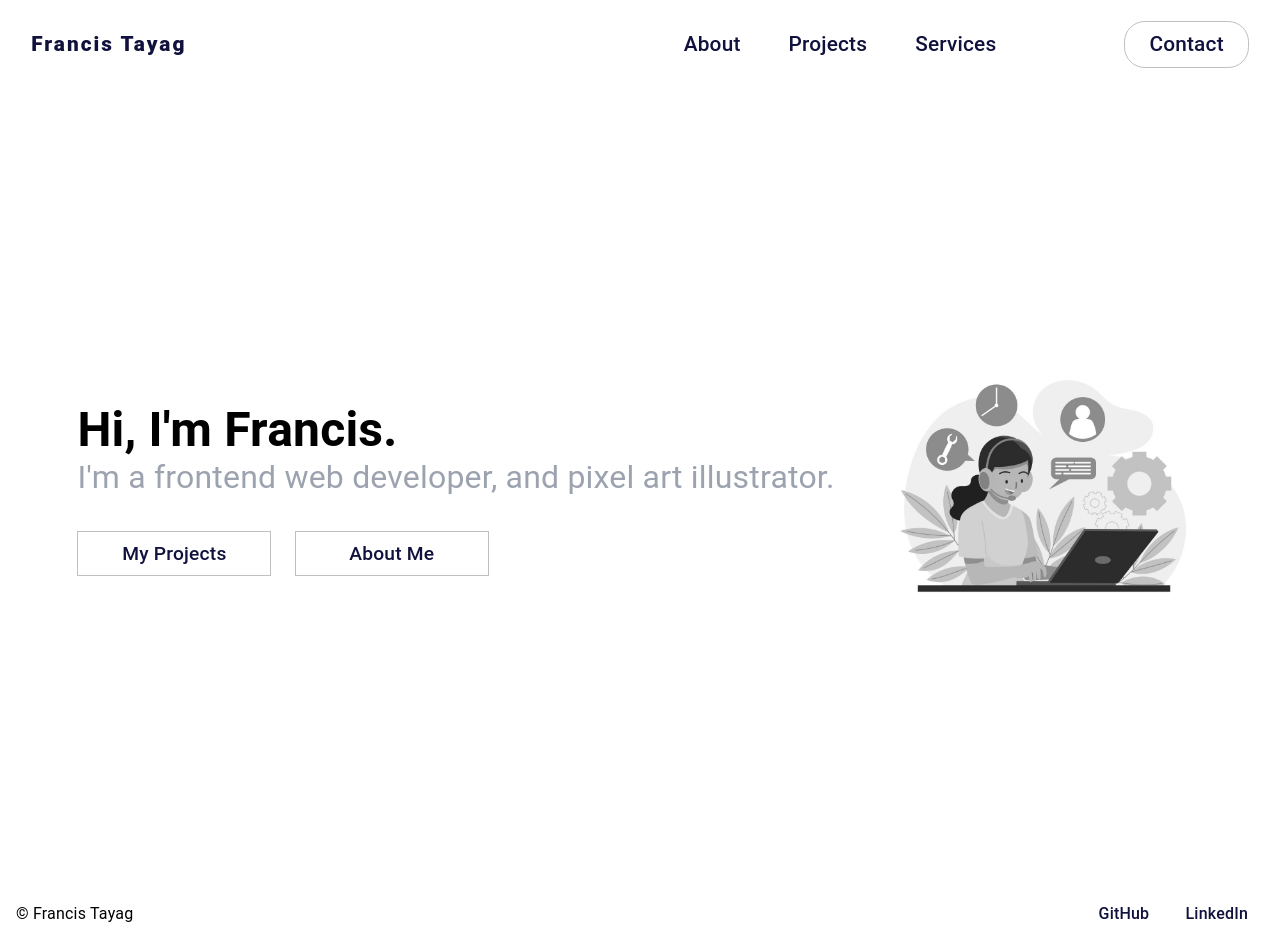
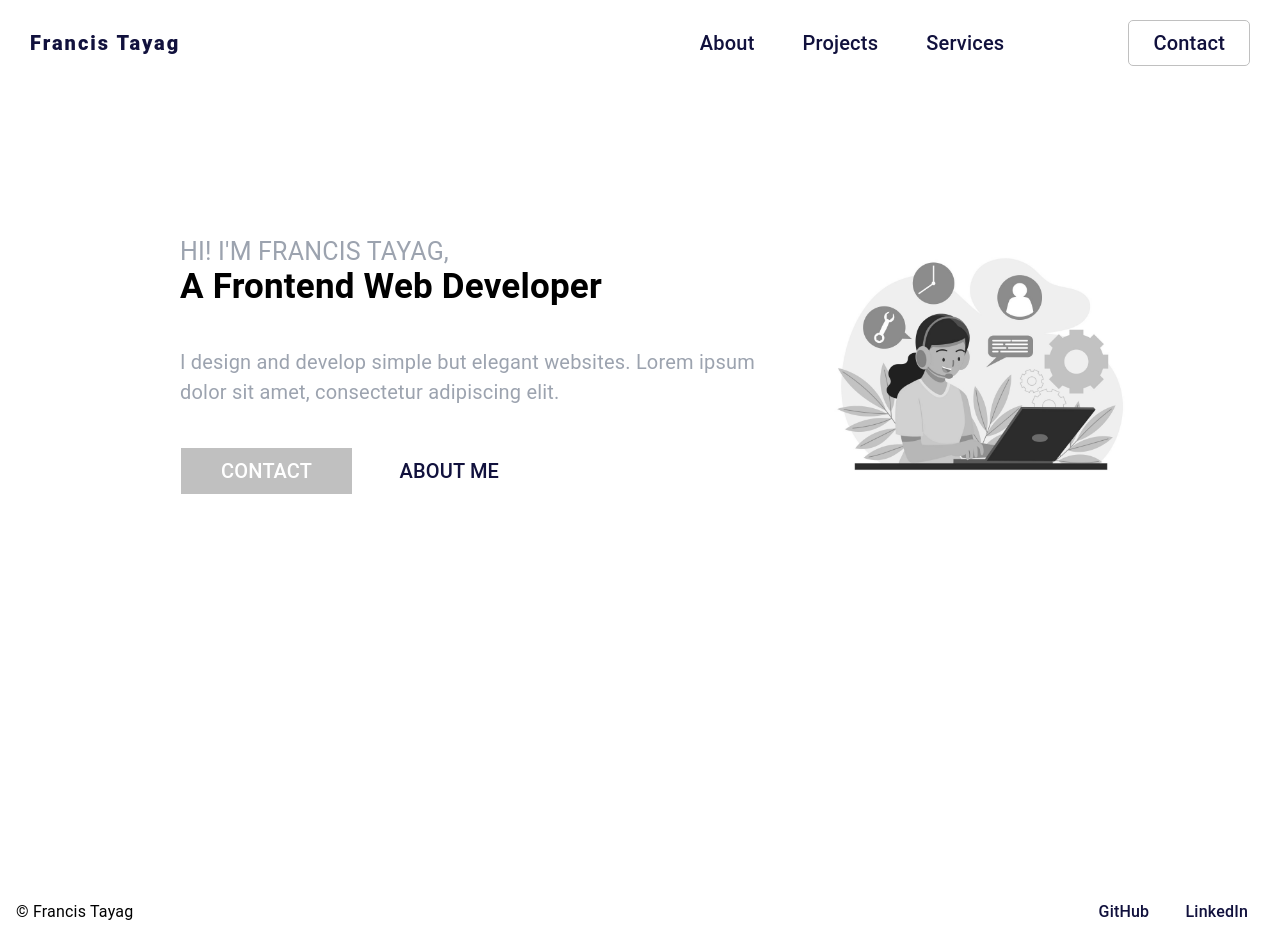
Before and after one commit to fmtayag/fmtayag.github.io, an Astro site: page / in a window 1280 px wide. Built offline with nearby package versions, Linux system fonts and the light colour scheme; Astro itself is replaced by a stand-in of ours.

Commit message:
Redesigned landing page

```diff
--- a/src/components/Profile.astro
+++ b/src/components/Profile.astro
@@ -1,6 +1,7 @@
 ---
 import { Image } from 'astro:assets';
 import asideImage from '@images/placeholder-1.png';
+import placeholdSocialImage from '@images/facebook.png';
 
 import * as myProfile from '@content/profile/text.md';
 ---
@@ -9,17 +10,22 @@ import * as myProfile from '@content/profile/text.md';
     @import '@styles/profile.css';
 </style>
 
-<div class="profile">
-    <div class="introduction">
-        <h1>{myProfile.frontmatter.title}</h1>
-        <p>{myProfile.frontmatter.subtitle}</p>
-        <div class="links">
-            <a href="/">My Projects</a>
-            <a href="/">About Me</a>
+<div class="page">
+    <div class="container">
+        <div class="introduction">
+            <p>Hi! I'm Francis Tayag,</p>
+            <p>A Frontend Web Developer</p>
+            <p>I design and develop simple but elegant websites. Lorem ipsum dolor sit amet, consectetur adipiscing elit.</p>
+            <div class="links">
+                <a class="primary" href="/">Contact</a>
+                <a class="tertiary" href="/">About Me</a>
+            </div>
+
+        </div>
+
+        <div class="picture-container">
+            <Image src={asideImage} alt="Aside" />
         </div>
     </div>
 
-    <div class="picture-container">
-        <Image src={asideImage} alt="Aside" />
-    </div>
 </div>
--- a/src/styles/general.css
+++ b/src/styles/general.css
@@ -1,5 +1,5 @@
 /* For debugging only */
-/* * { outline: 1px solid #e6e3db; }   */
+/* * { outline: 1px solid #e6e3db; }    */
 
 :root {
   --color1: silver;
--- a/src/styles/navbar.css
+++ b/src/styles/navbar.css
@@ -5,7 +5,7 @@
     /* position: fixed;
     width: 100%; */
 
-    font-size: 1.3em;
+    font-size: 1.25em;
 }
 
 #normal {
@@ -36,11 +36,15 @@
     text-align: center;
 }
 
+#links a:hover {
+
+}
+
 #contact {
     margin-inline: 5em 0;
     padding: 0.5em 1em;
     border: 1px solid var(--color1);
-    border-radius: 1em;
+    border-radius: 0.25em;
 }
 
 #responsive {
--- a/src/styles/profile.css
+++ b/src/styles/profile.css
@@ -1,17 +1,109 @@
-.profile {
+.page {
+    height: 100vh;
+    font-size: 1.25em;
+}
+
+.container {
     display: flex;
     flex-direction: row;
     justify-content: center;
     align-items: center;
-    height: 100vh;
+    height: 70vh;
 
     animation: fadeInFromLeft ease-in 0.5s;
     animation-iteration-count: 1;
     animation-fill-mode: forwards;
-    /* border: 5px solid red; */
 }
 
-@keyframes fadeInFromLeft {
+.introduction {
+    /* align-self: auto; */
+    display: flex;
+    flex-direction: column;
+    align-content: center;
+    flex-basis: 30em;
+    margin-inline: 2em;
+}
+
+.introduction p:nth-child(1) {
+    font-size: 1.25em;
+    font-weight: 400;
+    text-transform: uppercase;
+    text-align: left;
+
+    color: #9CA3AF;
+
+    display: inline;
+    margin: 0;
+}
+
+.introduction p:nth-child(2) {
+    font-size: 1.75em;
+    font-weight: 600;
+    text-align: left;
+
+    margin: 0;
+}
+
+.introduction p:nth-child(3) {
+    margin-top: 2em;
+    margin-bottom: 0;
+    font-size: 1em;
+    line-height: 1.5em;
+
+    color: #9CA3AF;
+}
+
+.links {
+    margin-top: 1em;
+}
+
+.links a {
+    display: inline-block;
+    background-color: var(--white);
+
+    /* border-radius: 0.25em; */
+    border: 1px solid var(--white);
+
+    text-align: center;
+    text-transform: uppercase;
+
+    margin-top: 1em;
+    padding-inline: 2em;
+    padding-top: 0.55em;
+    padding-bottom: 0.55em;
+
+    -webkit-transition: background-color .3s ease-in;
+    -ms-transition: background-color .3s ease-in;
+    transition: all .3s ease-in;
+}
+
+.links a.primary {
+    background-color: var(--color1);
+    color: white;
+    /* box-shadow: 3px 3px rgb(103, 174, 255); */
+}
+
+.links a.icon img {
+    width: 32px;
+    height: 32px;
+}
+
+.links a.icon {
+    margin: 0;
+    padding: 0;
+}
+
+
+.links a:hover:not(.highlight) {
+    /* background-color: var(--black); */
+    -webkit-transition: background-color .3s ease-in;
+    -ms-transition: background-color .3s ease-in;
+    transition: all .3s ease-in;
+    border: 1px solid var(--black);
+    /* color: var(--white); */
+}
+
+/* @keyframes fadeInFromLeft {
     0% {
         transform: translateX(-20px);
         opacity: 0;
@@ -21,19 +113,7 @@
         transform: translateX(0);
         opacity: 1;
     }
-}
-
-.profile>div {
-    margin-inline: 3vmin;
-}
-
-.profile>.introduction {
-    /* align-self: auto; */
-    align-self: center;
-    display: flex;
-    flex-direction: column;
-    align-content: center;
-}
+} */
 
 .picture-container>img {
     width: 25vw;
@@ -41,60 +121,8 @@
     /* border-radius: 50%; */
 }
 
-.introduction>h1 {
-    font-size: 3rem;
-    display: inline;
-    /* border: 1px solid black; */
-    text-align: left;
-    margin: 0;
-}
-
-.introduction > p {
-    color: #9CA3AF;
-    font-size: 2rem;
-    /* border: 1px solid black; */
-    text-align: left;
-    margin: 0;
-}
-
-.links {
-    margin-top: 1em;
-}
-
-.links a:nth-child(1) {
-    margin-left: 0;
-}
-
-.links a {
-    display: inline-block;
-    border: 1px solid var(--color1);
-    background-color: var(--white);
-    width: 15vw;
-
-    text-align: center;
-    font-size: 1.2rem;
-
-    margin-inline: 0.5em;
-    margin-top: 1em;
-    padding-top: 0.5em;
-    padding-bottom: 0.5em;
-
-    -webkit-transition: background-color .3s ease-in;
-    -ms-transition: background-color .3s ease-in;
-    transition: all .3s ease-in;
-}
-
-.links a:hover {
-    background-color: var(--black);
-    -webkit-transition: background-color .3s ease-in;
-    -ms-transition: background-color .3s ease-in;
-    transition: all .3s ease-in;
-    border-color: var(--black);
-    color: var(--white);
-}
-
-@media only screen and (max-width: 640px) {
-    .profile {
+@media only screen and (max-width: 768px) {
+    .container {
         flex-direction: column;
         justify-content: flex-start;
         margin: 0;
@@ -103,26 +131,28 @@
     .introduction {
         order: 2;
         align-items: center;
-        margin: 0;
+        margin-top: 0.5em;
+        margin-inline: 0;
     }
 
-    .introduction>h1 {
-        font-size: 2rem;
+    .introduction > p:nth-child(1) {
+        font-size: 1.25em;
+        text-align: center;
+    }
+
+    .introduction > p:nth-child(2) {
+        font-size: 1.8em;
         text-align: center;
         margin: 1vh 0;
     }
 
-    .introduction>p {
-        font-size: 1.5rem;
+    .introduction > p:nth-child(3) {
+        font-size: 1em;
         text-align: center;
     }
 
     .picture-container {
         order: 1;
-    }
-
-    .links a:nth-child(1) {
-        margin-left: 0.5em;
     }
 
     .links > a {
@@ -131,7 +161,6 @@
     }
 
     .picture-container img {
-        margin-top: 10vh;
-        width: 15em;
+        width: 12em;
     }
 }
```
Also changed, not shown: src/images/facebook.png (added).
